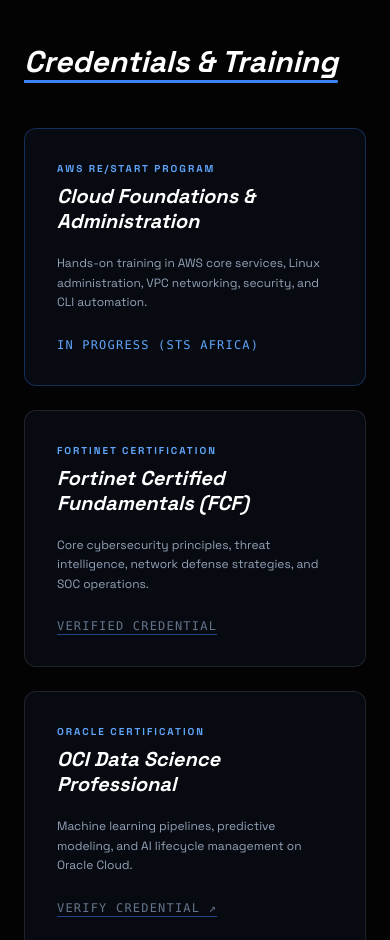
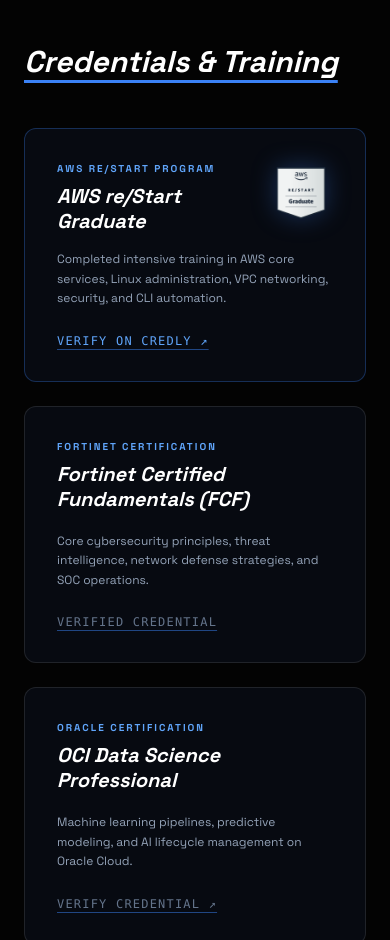
Before and after one commit to MaliganaD/portfolio-2026, a website: page index.html in a window 390 px wide. Shown: the part 1060-2000 px from the top of the page. Drawn offline with nearby package versions, Linux system fonts and the light colour scheme.

Commit message:
Update AWS re/Start designation and project details
Updated AWS re/Start program designation and modified several project descriptions.

```diff
--- a/index.html
+++ b/index.html
@@ -15,7 +15,6 @@
         .profile-glow { box-shadow: 0 0 30px rgba(59, 130, 246, 0.2); }
         .card-hover:hover { border-color: #3b82f6; transform: translateY(-5px); transition: all 0.3s ease; }
         html { scroll-behavior: smooth; }
-        /* Prevent layout shift and clipping */
         .no-clipping { padding-right: 0.5rem; padding-bottom: 0.25rem; }
         .no-scrollbar::-webkit-scrollbar { display: none; }
         .no-scrollbar { -ms-overflow-style: none; scrollbar-width: none; }
@@ -51,7 +50,7 @@
                 <span class="italic pr-2 text-transparent bg-clip-text bg-gradient-to-r from-blue-500 to-indigo-400 pb-2">Maligana</span>
             </h1>
             <p class="text-lg md:text-xl text-slate-400 mb-8 leading-relaxed font-light px-2 md:px-0">
-                BSc Computer Science student @ <strong>North-West University</strong> & <strong>AWS re/Start Cloud Scholar</strong>. Specialized in cloud architecture, full-stack development, and data-driven automation.
+                BSc Computer Science student @ <strong>North-West University</strong> & <strong>AWS re/Start Graduate</strong>. Specialized in cloud architecture, full-stack development, and data-driven automation.
             </p>
             <div class="flex flex-col sm:flex-row flex-wrap justify-center md:justify-start gap-4">
                 <a href="https://www.linkedin.com/in/kay-dev6/" target="_blank" class="px-8 py-3 bg-blue-600 text-white font-bold rounded-sm hover:bg-blue-500 shadow-xl shadow-blue-900/20 transition-all text-center">LinkedIn</a>
@@ -65,40 +64,49 @@
         <h2 class="text-3xl font-bold text-white mb-12 italic underline decoration-blue-500 underline-offset-8 pr-4">Credentials & Training</h2>
         <div class="grid md:grid-cols-2 lg:grid-cols-3 gap-6">
 
-            <div class="card-hover p-8 bg-slate-900/40 border border-blue-500/30 rounded-xl block">
-                <div class="flex flex-col gap-2">
-                    <span class="text-[10px] text-blue-400 font-bold uppercase tracking-[0.2em]">AWS re/Start Program</span>
-                    <h4 class="text-white font-bold text-xl leading-tight italic pr-2">Cloud Foundations & Administration</h4>
-                    <p class="text-slate-400 text-xs mt-3 leading-relaxed">Hands-on training in AWS core services, Linux administration, VPC networking, security, and CLI automation.</p>
-                    <p class="text-blue-400 text-xs mt-4 font-mono tracking-widest uppercase">In Progress (STS Africa)</p>
+            <!-- AWS re/Start Graduate Badge Card -->
+            <a href="https://www.credly.com/badges/583cf110-e71c-43ed-bfe9-cf36b2597d31/public_url" target="_blank" class="card-hover p-8 bg-slate-900/40 border border-blue-500/30 rounded-xl flex flex-col justify-between group">
+                <div>
+                    <div class="flex items-start justify-between gap-4 mb-4">
+                        <div class="flex flex-col gap-2">
+                            <span class="text-[10px] text-blue-400 font-bold uppercase tracking-[0.2em]">AWS re/Start Program</span>
+                            <h4 class="text-white font-bold text-xl leading-tight italic pr-2 group-hover:text-blue-400 transition-colors">AWS re/Start Graduate</h4>
+                        </div>
+                        <img src="aws-re-start-graduate.png" alt="AWS re/Start Graduate Badge" class="w-16 h-16 object-contain shrink-0 drop-shadow-[0_0_12px_rgba(59,130,246,0.3)] group-hover:scale-105 transition-transform">
+                    </div>
+                    <p class="text-slate-400 text-xs leading-relaxed">Completed intensive training in AWS core services, Linux administration, VPC networking, security, and CLI automation.</p>
                 </div>
-            </div>
+                <p class="text-blue-400 text-xs mt-6 font-mono tracking-widest uppercase underline underline-offset-4 decoration-blue-500/50">Verify on Credly ↗</p>
+            </a>
 
-            <div class="card-hover p-8 bg-slate-900/40 border border-white/10 rounded-xl block">
+            <!-- Fortinet -->
+            <div class="card-hover p-8 bg-slate-900/40 border border-white/10 rounded-xl flex flex-col justify-between">
                 <div class="flex flex-col gap-2">
                     <span class="text-[10px] text-blue-400 font-bold uppercase tracking-[0.2em]">Fortinet Certification</span>
                     <h4 class="text-white font-bold text-xl leading-tight italic pr-2">Fortinet Certified Fundamentals (FCF)</h4>
                     <p class="text-slate-400 text-xs mt-3 leading-relaxed">Core cybersecurity principles, threat intelligence, network defense strategies, and SOC operations.</p>
-                    <p class="text-slate-500 text-xs mt-4 font-mono tracking-widest uppercase underline underline-offset-4 decoration-blue-500/50">Verified Credential</p>
                 </div>
+                <p class="text-slate-500 text-xs mt-6 font-mono tracking-widest uppercase underline underline-offset-4 decoration-blue-500/50">Verified Credential</p>
             </div>
 
-            <a href="https://catalog-education.oracle.com/ords/certview/sharebadge?id=EF665AC9F9DADAA0ACE52622ADEFAE6F208C58D75049D6D92D81A9D3D2B71558" target="_blank" class="card-hover p-8 bg-slate-900/40 border border-white/10 rounded-xl block">
+            <!-- OCI Data Science -->
+            <a href="https://catalog-education.oracle.com/ords/certview/sharebadge?id=EF665AC9F9DADAA0ACE52622ADEFAE6F208C58D75049D6D92D81A9D3D2B71558" target="_blank" class="card-hover p-8 bg-slate-900/40 border border-white/10 rounded-xl flex flex-col justify-between">
                 <div class="flex flex-col gap-2">
                     <span class="text-[10px] text-blue-400 font-bold uppercase tracking-[0.2em]">Oracle Certification</span>
                     <h4 class="text-white font-bold text-xl leading-tight italic pr-2">OCI Data Science Professional</h4>
                     <p class="text-slate-400 text-xs mt-3 leading-relaxed">Machine learning pipelines, predictive modeling, and AI lifecycle management on Oracle Cloud.</p>
-                    <p class="text-slate-500 text-xs mt-4 font-mono tracking-widest uppercase underline underline-offset-4 decoration-blue-500/50">Verify Credential ↗</p>
                 </div>
+                <p class="text-slate-500 text-xs mt-6 font-mono tracking-widest uppercase underline underline-offset-4 decoration-blue-500/50">Verify Credential ↗</p>
             </a>
 
-            <a href="https://catalog-education.oracle.com/ords/certview/sharebadge?id=EF665AC9F9DADAA0ACE52622ADEFAE6F917F66A7C13498E384797074919B391A" target="_blank" class="card-hover p-8 bg-slate-900/40 border border-white/10 rounded-xl block md:col-span-2 lg:col-span-1">
+            <!-- OCI Data Platform -->
+            <a href="https://catalog-education.oracle.com/ords/certview/sharebadge?id=EF665AC9F9DADAA0ACE52622ADEFAE6F917F66A7C13498E384797074919B391A" target="_blank" class="card-hover p-8 bg-slate-900/40 border border-white/10 rounded-xl flex flex-col justify-between md:col-span-2 lg:col-span-1">
                 <div class="flex flex-col gap-2">
                     <span class="text-[10px] text-blue-400 font-bold uppercase tracking-[0.2em]">Oracle Certification</span>
                     <h4 class="text-white font-bold text-xl leading-tight italic pr-2">Data Platform Foundations Associate</h4>
                     <p class="text-slate-400 text-xs mt-3 leading-relaxed">Autonomous databases, SQL optimization, and enterprise data storage architectures.</p>
-                    <p class="text-slate-500 text-xs mt-4 font-mono tracking-widest uppercase underline underline-offset-4 decoration-blue-500/50">Verify Credential ↗</p>
                 </div>
+                <p class="text-slate-500 text-xs mt-6 font-mono tracking-widest uppercase underline underline-offset-4 decoration-blue-500/50">Verify Credential ↗</p>
             </a>
 
         </div>
@@ -113,7 +121,7 @@
                     Bridging the gap between <strong>Cloud Infrastructure</strong>, <strong>Full-Stack Engineering</strong>, and <strong>Data Analytics</strong>. Focused on scalable architectures, automated resource management, and cost-effective cloud operations.
                 </p>
                 <div class="space-y-4 font-bold uppercase tracking-tighter text-blue-400 text-sm">
-                    <p>• AWS re/Start Cloud Scholar (STS Africa)</p>
+                    <p>• AWS re/Start Graduate (STS Africa)</p>
                     <p>• Oracle Cloud Infrastructure Data Science Professional</p>
                     <p>• Fortinet Certified Fundamentals (FCF / NSE 1)</p>
                     <p>• Telkom 10x Hackathon Participant (2024, 2025)</p>
@@ -155,7 +163,6 @@
         <h2 class="text-center text-3xl md:text-4xl font-bold text-white mb-20 italic underline decoration-blue-500 underline-offset-8 pr-4">Featured Technical Work</h2>
         <div class="grid md:grid-cols-2 gap-10">
 
-            <!-- Project 1: AWS Resource Governance -->
             <div class="group p-8 md:p-10 bg-white/[0.01] border border-white/5 rounded-3xl hover:border-blue-500/50 transition-all duration-500">
                 <div class="flex justify-between items-start mb-6">
                     <h3 class="text-2xl font-bold text-white group-hover:text-blue-500 italic tracking-tighter pr-2">aws.resource_governance</h3>
@@ -165,7 +172,6 @@
                 <div class="text-[10px] font-bold text-slate-600 group-hover:text-blue-500 tracking-widest uppercase">#AWS #AWSCLI #JMESPath #Bash #CloudOps</div>
             </div>
 
-            <!-- Project 2: AWS Workload Cost Optimization -->
             <div class="group p-8 md:p-10 bg-white/[0.01] border border-white/5 rounded-3xl hover:border-blue-500/50 transition-all duration-500">
                 <div class="flex justify-between items-start mb-6">
                     <h3 class="text-2xl font-bold text-white group-hover:text-blue-500 italic tracking-tighter pr-2">aws.cost_optimization</h3>
@@ -175,7 +181,6 @@
                 <div class="text-[10px] font-bold text-slate-600 group-hover:text-blue-500 tracking-widest uppercase">#AWS #EC2 #CostOptimization #PricingCalculator</div>
             </div>
 
-            <!-- Project 3: dnw.platform -->
             <div class="group p-8 md:p-10 bg-white/[0.01] border border-white/5 rounded-3xl hover:border-blue-500/50 transition-all duration-500">
                 <div class="flex justify-between items-start mb-6">
                     <h3 class="text-2xl font-bold text-white group-hover:text-blue-500 italic tracking-tighter pr-2">dnw.platform</h3>
@@ -188,7 +193,6 @@
                 <div class="text-[10px] font-bold text-slate-600 group-hover:text-blue-500 tracking-widest uppercase">#TypeScript #Firebase #WebDev</div>
             </div>
 
-            <!-- Project 4: Telkom 10X Hackathon -->
             <div class="group p-8 md:p-10 bg-white/[0.01] border border-blue-500/20 rounded-3xl border-dashed">
                 <h3 class="text-2xl font-bold text-white mb-6 italic tracking-tighter pr-2">Telkom 10X Hackathon</h3>
                 <p class="text-slate-400 text-sm mb-8 leading-relaxed">Two-time participant (2024, 2025). Collaborated within cross-functional teams to design technology prototypes under competitive constraints.</p>
@@ -198,14 +202,12 @@
                 </div>
             </div>
 
-            <!-- Project 5: YOLOv8 Research -->
             <a href="https://github.com/MaliganaD/CMPG313_Lab1_YOLOv8" target="_blank" class="group block p-8 md:p-10 bg-white/[0.01] border border-white/5 rounded-3xl hover:border-blue-500/50 transition-all duration-500">
                 <h3 class="text-2xl font-bold text-white group-hover:text-blue-500 mb-6 italic tracking-tighter pr-2">yolo_v8_research</h3>
                 <p class="text-slate-400 text-sm mb-8 leading-relaxed">Developed a real-time object detection system using the YOLOv8 framework for advanced visual data analysis.</p>
                 <div class="text-[10px] font-bold text-slate-600 group-hover:text-blue-500 tracking-widest uppercase">#Python #MachineLearning #Analysis</div>
             </a>
 
-            <!-- Project 6: LUMA -->
             <div class="p-8 md:p-10 bg-white/[0.01] border border-white/5 rounded-3xl">
                 <h3 class="text-2xl font-bold text-white mb-6 italic tracking-tighter decoration-blue-500 underline pr-2">LUMA</h3>
                 <p class="text-slate-400 text-sm mb-8 leading-relaxed">Lead Developer. Engineering a multivendor e-commerce application featuring a "Just-In-Time" inventory model built with Python and SQL.</p>
```
